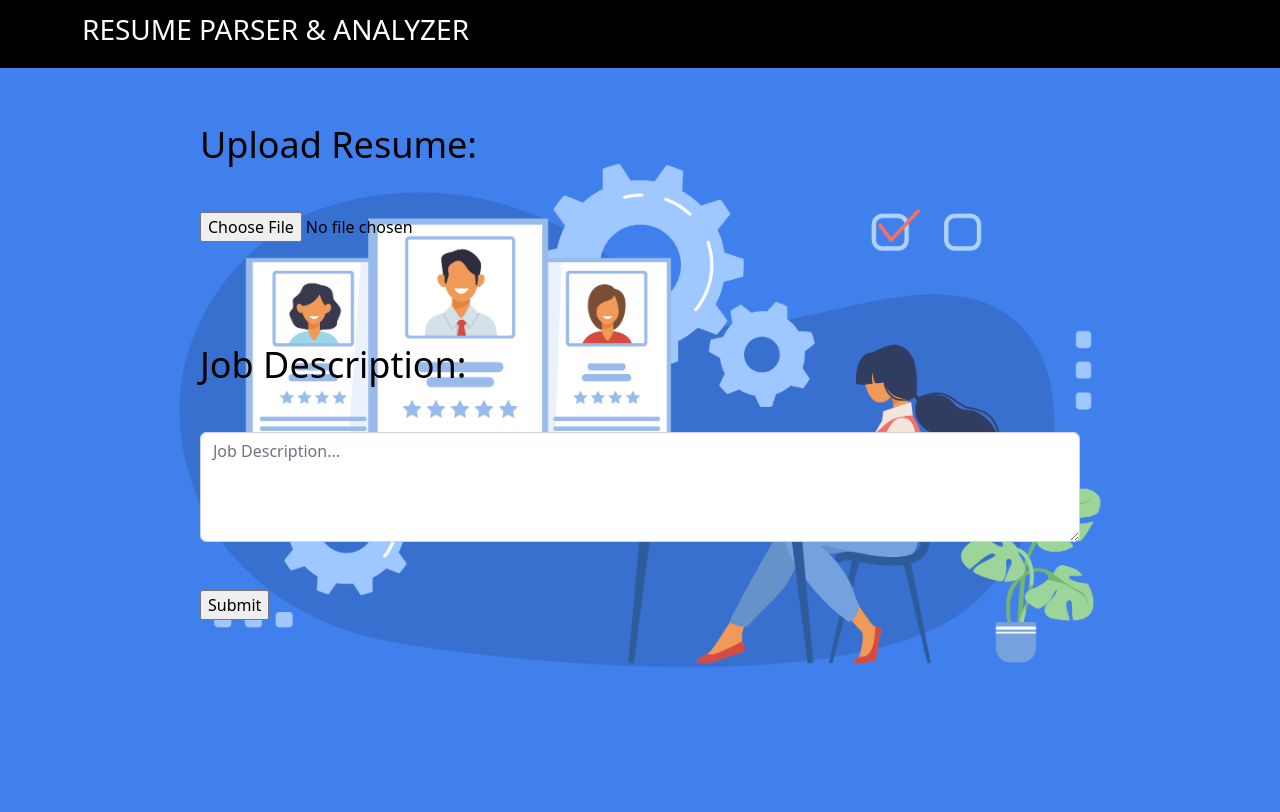
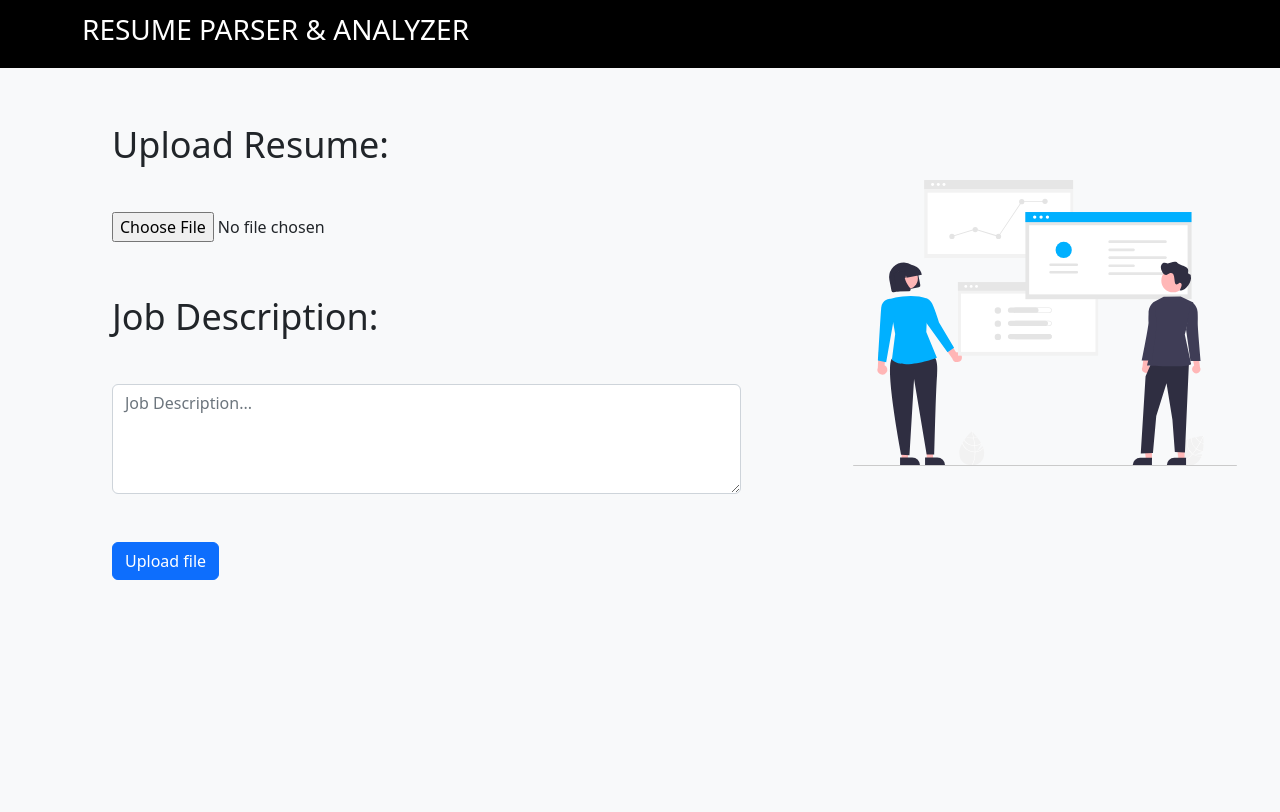
Before and after one commit to Avninder99/Resume-Parser-and-Analyzer, a Flask app: page / in a window 1280 px wide. Run offline with Flask 2, Linux system fonts and the light colour scheme; some libraries are stand-ins or nearby versions.

Commit message:
redesigned layout.html along with other components

```diff
--- a/ResumeParser&Analyzer/templates/home.html
+++ b/ResumeParser&Analyzer/templates/home.html
@@ -1,18 +1,29 @@
 {% extends "layout.html" %}
 {% block content %}
+
+    <div class="container-fluid p-0 d-flex flex-row" style="height: calc(100vh - 56px)">
+        <div class="bg-light col-8">
+            <div class="formContainer">
                 <form method='POST' enctype='multipart/form-data'>
-        <div class="mycontainer">
+                    <div class="container">
                         <p>Upload Resume:</p>
                         <br>
                         {{form.hidden_tag()}}
                         {{form.file()}}
-            <br> <br> <br> <br> <br>
 
-            <p>Job Description:</p>
+                        <p class="mt-5">Job Description:</p>
                         <br>
                         <textarea type="text" placeholder="Job Description..." class="form-control" id="exampleFormControlTextarea1" name="jd" rows="4" required></textarea>
-            <br> <br>
-            <input type="submit">
+                        <button type="submit" class="btn btn-primary mt-5">Upload file</button>
+
                     </div>
                 </form>
+            </div>
+        </div>
+        <div class="col-4 bg-light pt-5">
+            <!-- <img class="img-holder" src={{ url_for('static', filename='ATS.png') }}> -->
+            <img class="img-holder mt-5 pt-3" src={{ url_for('static', filename='organize_resume.svg') }}>
+        </div>
+
+    </div>
 {% endblock content %}s
--- a/ResumeParser&Analyzer/templates/layout.html
+++ b/ResumeParser&Analyzer/templates/layout.html
@@ -33,6 +33,19 @@
             font-family: sans-serif;
             color: #aaa;
         }
+
+        .formContainer {
+            margin: 50px 100px;
+        }
+
+        .img-holder {
+            width: 90%;
+            max-height: 80%;
+        }
+
+        #file-upload-button {
+            border: 100%;
+        }
     </style>
     <title>Resume Parser & Analyzer</title>
 </head>
@@ -41,11 +54,11 @@
 <body>
    <style>
         body {
-                background-image: url({{url_for('static', filename='ATS.png')}});
-                background-repeat: no-repeat;
+                /* background-image: url({{url_for('static', filename='ATS.png')}}); */
+                /* background-repeat: no-repeat;
                 background-attachment: fixed;
-                background-size: cover;
-
+                background-size: cover; */
+                background-color: #f8f9fa;
             }
     </style>
     <nav class="navbar bg-black">
```
Also changed, not shown: ResumeParser&Analyzer/templates/result.html (+17 -1 lines), ResumeParser&Analyzer/static/organize_resume.svg, ResumeParser&Analyzer/static/result.svg. Lines whose indentation alone changed are shown as unchanged.
